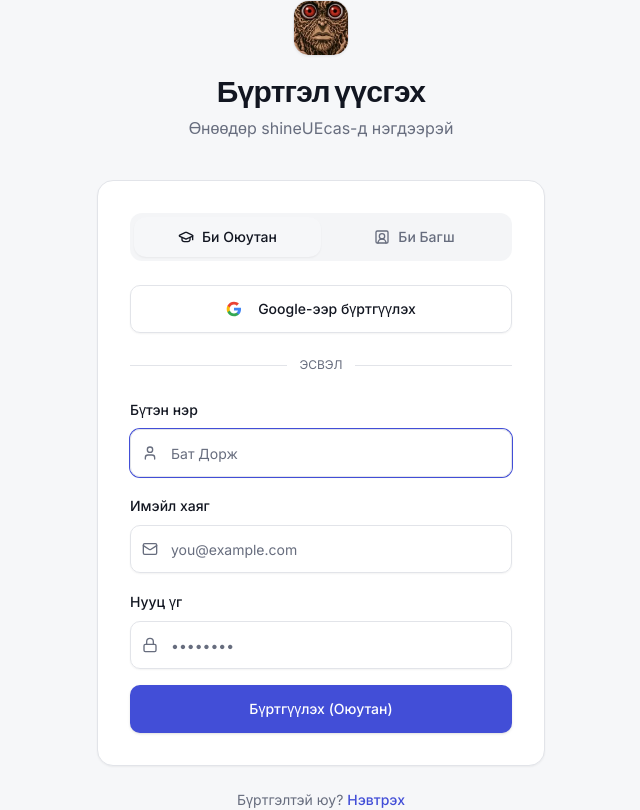
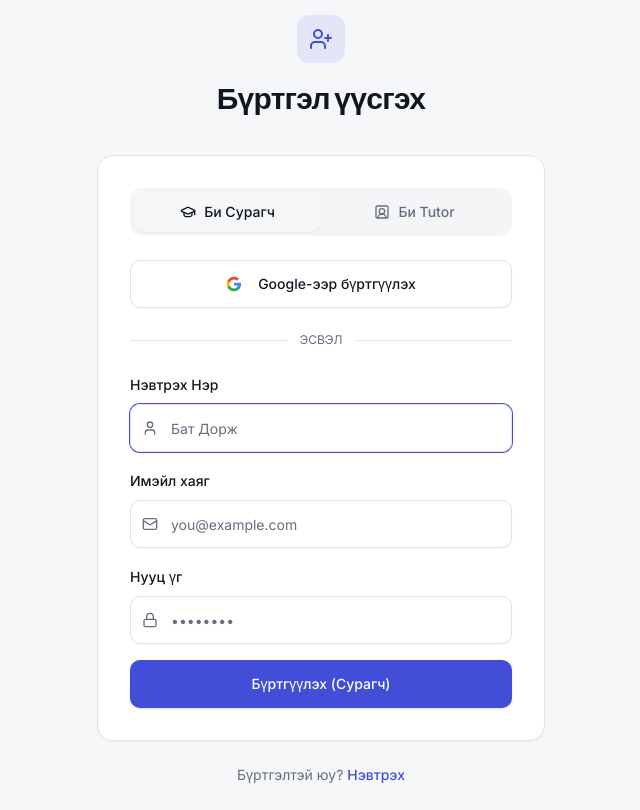
Before and after one commit to gntiYk/broski, a React (Vite) app: page /register in a window 1280 px wide. Shown: the whole page, without its empty margins (319-959 px from the left). Built offline with nearby package versions, Linux system fonts and the light colour scheme.

Commit message:
feat: localize UI terms, remove auth subtitle & replace custom logo image with clean design

```diff
--- a/src/components/AuthLayout.jsx
+++ b/src/components/AuthLayout.jsx
@@ -5,9 +5,11 @@ export default function AuthLayout({ icon: Icon, title, subtitle, footer, childr
     <div className="min-h-screen flex items-center justify-center bg-background px-4">
       <div className="w-full max-w-md">
         <div className="text-center mb-10">
-          <div className="inline-flex items-center justify-center w-14 h-14 rounded-2xl overflow-hidden shadow-sm border border-border mb-4">
-            <img src="/csorgil.jpg" alt="Logo" className="w-full h-full object-cover" />
-          </div>
+          {Icon && (
+            <div className="inline-flex items-center justify-center w-12 h-12 rounded-xl bg-primary/10 text-primary mb-4">
+              <Icon className="w-6 h-6" />
+            </div>
+          )}
           <h1 className="text-3xl font-bold tracking-tight text-foreground">{title}</h1>
           {subtitle && <p className="text-muted-foreground mt-2">{subtitle}</p>}
         </div>
--- a/src/pages/Landing.jsx
+++ b/src/pages/Landing.jsx
@@ -79,7 +79,7 @@ export default function Landing() {
               </Link>
               <Link to="/login">
                 <Button size="lg" variant="outline" className="px-8">
-                  Багш Захиалах
+                  Давтлага авах
                 </Button>
               </Link>
             </motion.div>
@@ -94,7 +94,7 @@ export default function Landing() {
             <Sparkles className="w-4 h-4 text-primary" />
             <span className="font-heading font-bold">shineUEcas</span>
           </div>
-          <p className="text-sm text-muted-foreground">© 2026 shineUEcas. IB сурагчдад зориулан сурагчдын бүтээв.</p>
+          <p className="text-sm text-muted-foreground">© 2026 shineUEcas. Шинэ Үе сургуулийн сурагчид бүтээв.</p>
           <div className="flex gap-4 text-sm text-muted-foreground">
             <span className="hover:text-foreground cursor-pointer transition-colors">Нууцлал</span>
             <span className="hover:text-foreground cursor-pointer transition-colors">Үйлчилгээний нөхцөл</span>
--- a/src/pages/Login.jsx
+++ b/src/pages/Login.jsx
@@ -48,7 +48,6 @@ export default function Login() {
     <AuthLayout
       icon={LogIn}
       title="Тавтай морил"
-      subtitle="Бүртгэлдээ нэвтэрнэ үү"
       footer={
         <>
           Бүртгэлгүй юу?{" "}
@@ -67,7 +66,7 @@ export default function Login() {
           }`}
         >
           <GraduationCap className="w-4 h-4" />
-          Би Оюутан
+          Би Сурагч
         </button>
         <button
           type="button"
@@ -77,7 +76,7 @@ export default function Login() {
           }`}
         >
           <UserSquare2 className="w-4 h-4" />
-          Би Багш
+          Би Tutor
         </button>
       </div>
 
@@ -151,7 +150,7 @@ export default function Login() {
               Нэвтэрч байна...
             </>
           ) : (
-            `Нэвтрэх (${role === 'student' ? 'Оюутан' : 'Багш'})`
+            `Нэвтрэх (${role === 'student' ? 'Сурагч' : 'Tutor'})`
           )}
         </Button>
       </form>
--- a/src/pages/Register.jsx
+++ b/src/pages/Register.jsx
@@ -49,7 +49,6 @@ export default function Register() {
     <AuthLayout
       icon={UserPlus}
       title="Бүртгэл үүсгэх"
-      subtitle="Өнөөдөр shineUEcas-д нэгдээрэй"
       footer={
         <>
           Бүртгэлтэй юу?{" "}
@@ -68,7 +67,7 @@ export default function Register() {
           }`}
         >
           <GraduationCap className="w-4 h-4" />
-          Би Оюутан
+          Би Сурагч
         </button>
         <button
           type="button"
@@ -78,7 +77,7 @@ export default function Register() {
           }`}
         >
           <UserSquare2 className="w-4 h-4" />
-          Би Багш
+          Би Tutor
         </button>
       </div>
 
@@ -108,7 +107,7 @@ export default function Register() {
 
       <form onSubmit={handleSubmit} className="space-y-4">
         <div className="space-y-2">
-          <Label htmlFor="name">Бүтэн нэр</Label>
+          <Label htmlFor="name">Нэвтрэх Нэр</Label>
           <div className="relative">
             <User className="absolute left-3 top-1/2 -translate-y-1/2 w-4 h-4 text-muted-foreground" aria-hidden="true" />
             <Input
@@ -164,7 +163,7 @@ export default function Register() {
               Бүртгэл үүсгэж байна...
             </>
           ) : (
-            `Бүртгүүлэх (${role === 'student' ? 'Оюутан' : 'Багш'})`
+            `Бүртгүүлэх (${role === 'student' ? 'Сурагч' : 'Tutor'})`
           )}
         </Button>
       </form>
```
